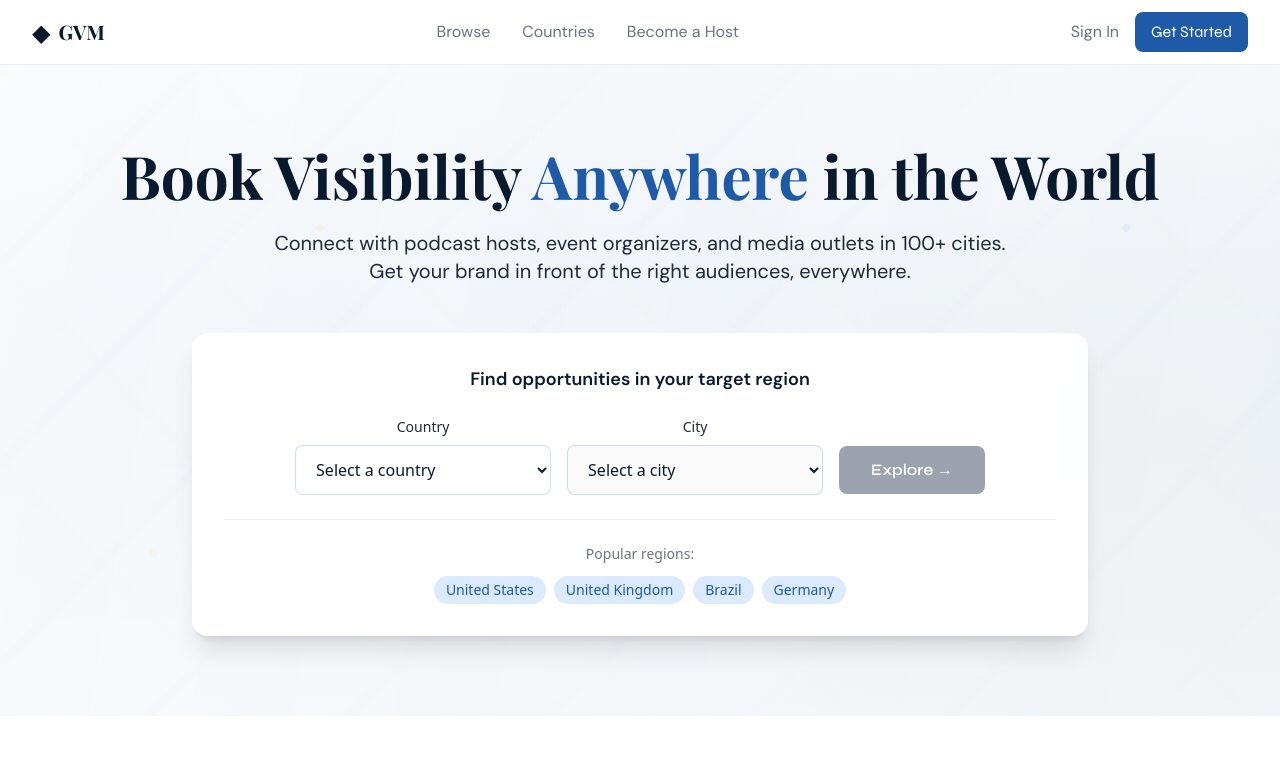
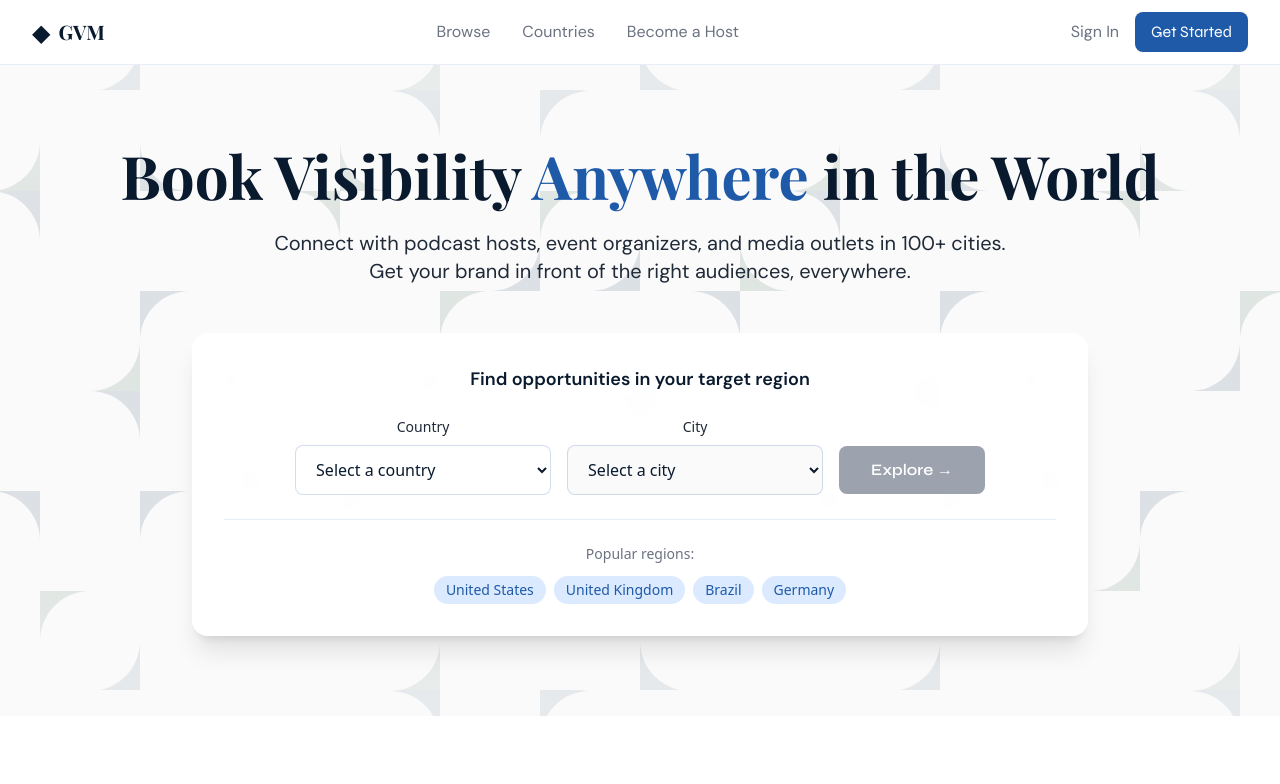
Before and after one commit to frankomatic5000/global-visibility-marketplace, a Next.js app: page / in a window 1280 px wide. Shown: the top 784 px of the page. Built offline with nearby package versions, Linux system fonts and the light colour scheme; a web font is replaced by a local one.

Commit message:
Add quadrant grid hero pattern — navy/green quarter-circles, 15% opacity, rhythmic asymmetry

```diff
--- a/src/app/globals.css
+++ b/src/app/globals.css
@@ -171,6 +171,32 @@ body {
       transparent 22deg 40deg
     );
   opacity: 0.7;
+}
+
+/* Pattern: Quadrant Grid — Modular quarter-circle grid with rhythmic asymmetry */
+.pattern-athos-quadrant-grid {
+  background-color: #FAFAFA;
+  background-image: url('/patterns/svg/athos-hero-quadrant-grid.svg');
+  background-size: 800px 600px;
+  background-repeat: repeat;
+  background-position: center;
+  position: relative;
+}
+
+/* Subtle multiply blend for texture effect */
+.pattern-athos-quadrant-grid::before {
+  content: '';
+  position: absolute;
+  inset: 0;
+  background: linear-gradient(
+    180deg,
+    rgba(250, 250, 250, 0.3) 0%,
+    rgba(250, 250, 250, 0.05) 25%,
+    rgba(250, 250, 250, 0.05) 75%,
+    rgba(250, 250, 250, 0.3) 100%
+  );
+  pointer-events: none;
+  z-index: 1;
 }
 
 /* Pattern: Elegant Hero — Soft, subtle, text-readable (Athos-inspired) */
--- a/src/app/page.tsx
+++ b/src/app/page.tsx
@@ -41,8 +41,8 @@ export default function LandingPage() {
 
   return (
     <div className="min-h-screen bg-athos-snow">
-      {/* Hero Section — Athos Elegant Pattern (soft, readable) */}
-      <section className="relative py-20 px-4 sm:px-6 lg:px-8 pattern-athos-hero-elegant">
+      {/* Hero Section — Athos Quadrant Grid Pattern (modular, geometric, readable) */}
+      <section className="relative py-20 px-4 sm:px-6 lg:px-8 pattern-athos-quadrant-grid">
         <div className="max-w-7xl mx-auto text-center relative z-10">
           <h1 className="text-4xl sm:text-5xl lg:text-6xl font-bold text-athos-navy mb-6 font-[family-name:var(--font-playfair)]">
             Book Visibility
```
Also changed, not shown: public/patterns/svg/athos-hero-quadrant-grid.svg (added).
